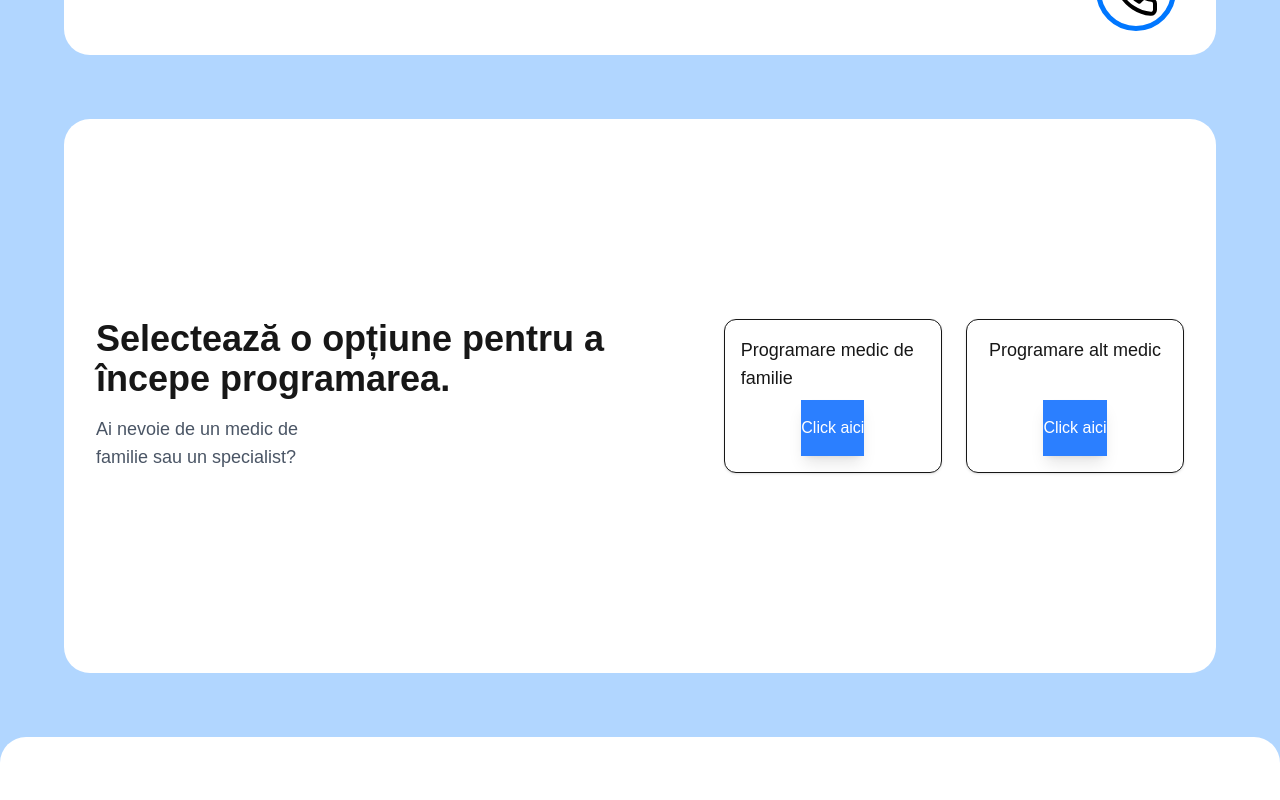
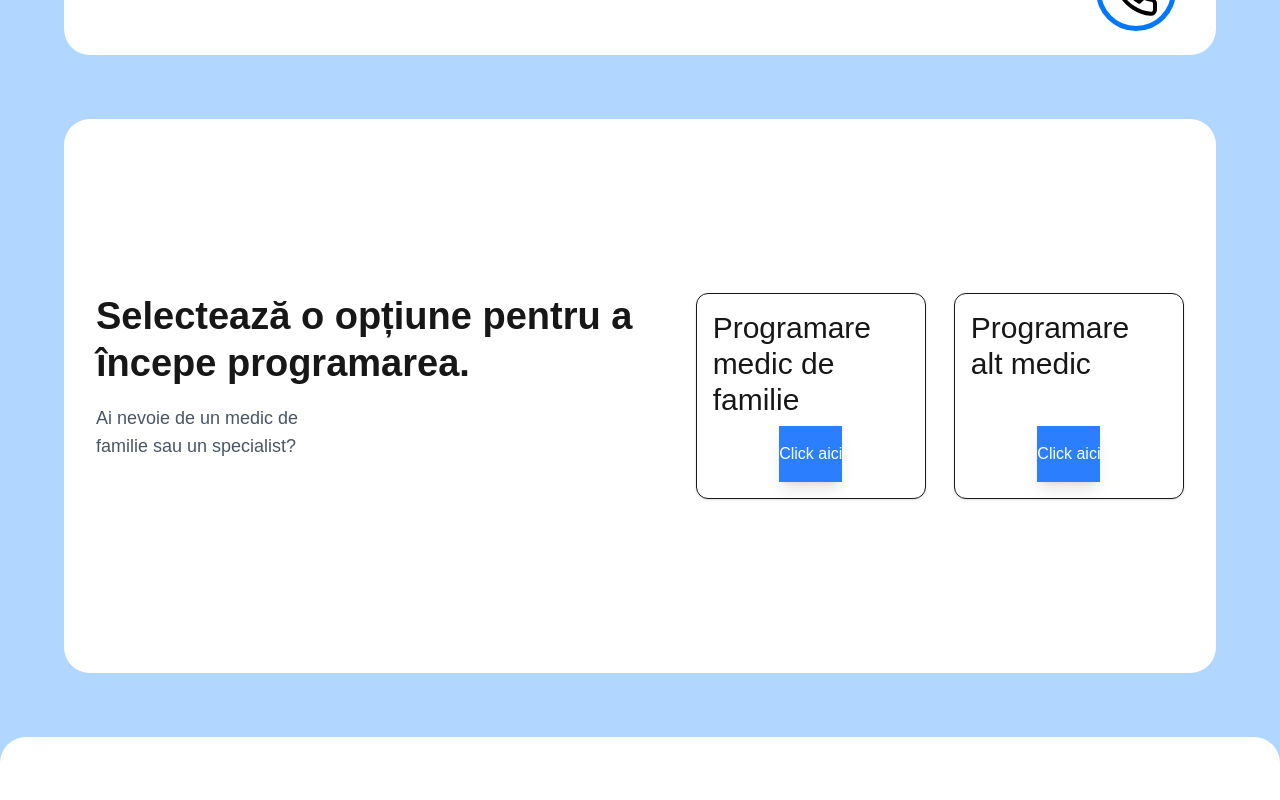
Before and after one commit to IgariokVulcanizare/govtech-25x, a Next.js app in the folder govtech/: page / in a window 1280 px wide. Shown: the part 610-1410 px from the top of the page. Built offline with nearby package versions, Linux system fonts and the light colour scheme.

Commit message:
attending page

```diff
--- a/govtech/src/app/Components/Cards.tsx
+++ b/govtech/src/app/Components/Cards.tsx
@@ -8,8 +8,8 @@ interface CardProps {
 
   function Card({ title /*icon, link*/ }: CardProps) {
     return (
-      <div className="w-[300px] p-4 bg-white rounded-xl border shadow-sm flex flex-col items-center justify-between text-center">
-        <h2 className="text-lg font-medium mb-2 text-left">{title}</h2>
+      <div className="w-[350px] p-4 bg-white rounded-xl border shadow-sm flex flex-col items-center justify-between text-center">
+        <h2 className="text-3xl font-medium mb-2 text-left">{title}</h2>
 
           <button className="bg-blue-500 hover:bg-blue-600 text-white px-full py-4 rounded-[8] transition shadow-lg">
             Click aici
--- a/govtech/src/app/page.tsx
+++ b/govtech/src/app/page.tsx
@@ -78,8 +78,7 @@ export default function Home() {
           </button>
         </div>
 
-        {/* Right half: Lottie animation */}
-        <div className="w-full md:w-1/2 h-full flex items-center justify-center mt-15 mr-20">
+        <div className="w-full md:w-1/2 h-full flex items-center justify-center mt-15 mr-20 ">
           <DotLottieReact
             src="https://lottie.host/8129d2a8-bdf8-4b73-b92d-9550b0795084/5Jr1NePiya.lottie"
             loop
@@ -163,13 +162,14 @@ export default function Home() {
         </div>
       )}
 
+
       {/* Second Rectangle remains unchanged */}
       <div className="w-[90%] max-w-8xl bg-white rounded-[3.25vh] my-8 h-[80vh] px-8 py-6 flex flex-col md:flex-row items-center justify-center">
 
         {/* Left text */}
-        <div className="flex gap-6">
+        <div className="flex gap-7">
           <div className="mb-8 md:mb-0">
-            <h1 className="flex text-4xl font-bold mb-4 w-[270]">
+            <h1 className="flex text-[38px] font-bold mb-4 w-[300] leading-tight">
               Selectează o opțiune pentru a începe programarea.
             </h1>
             <p className="text-gray-600 font-medium text-lg width max-w-[250px]">
```
